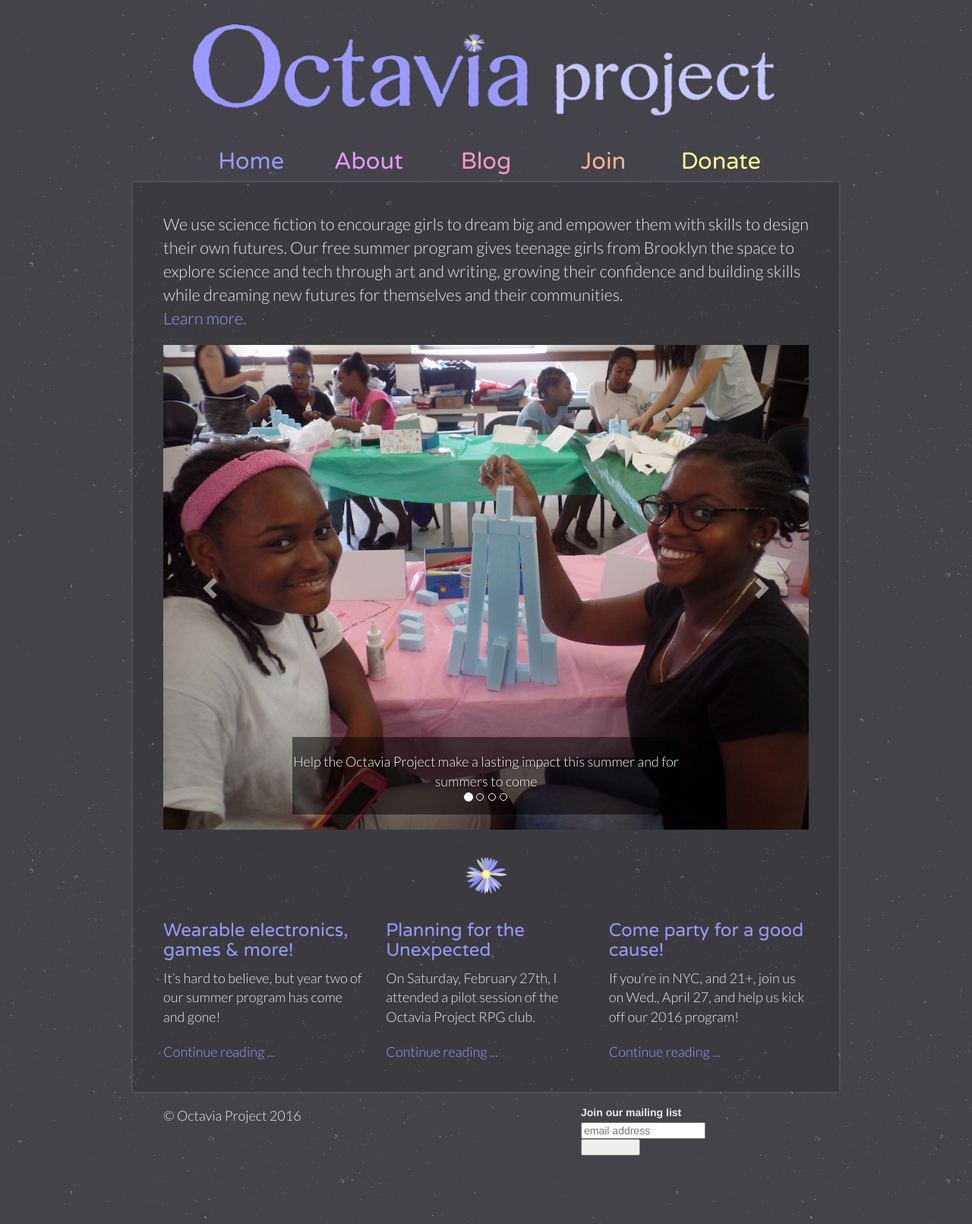
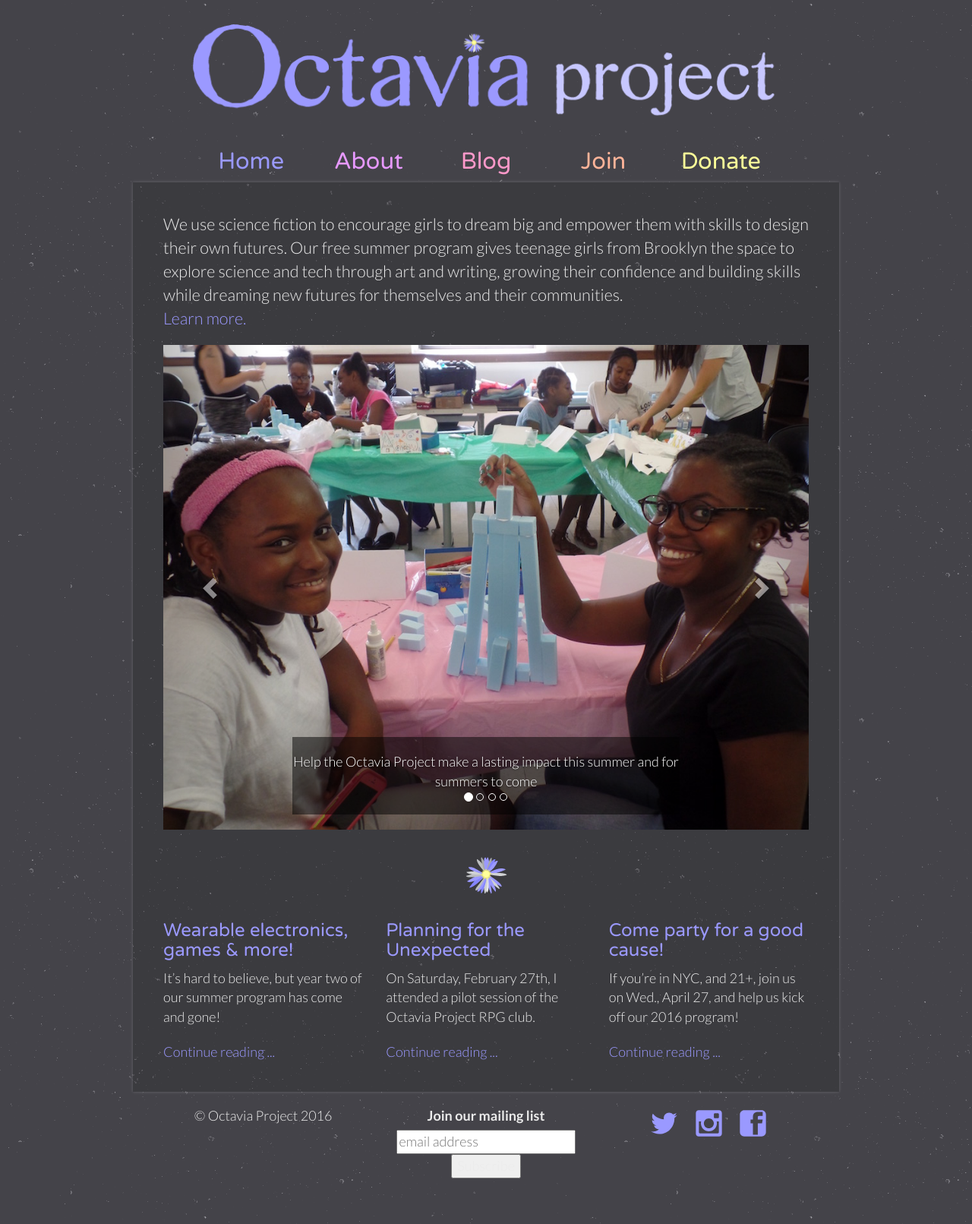
Before and after one commit to OctaviaProject/octaviaproject.github.io, a Jekyll site: the page built from index.html, in a window 1280 px wide. Shown: the whole page at 76% size. Built offline with Jekyll 4.4.1, drawn with Linux system fonts in a browser that asks for light colours; comment, search, counter and statistics services are not loaded.

Commit message:
Add social media icons to the footer
- structure the footer as columns
- remove the mailing list style (I think we don't want it?)
- add a couple styles

```diff
--- a/_includes/footer.html
+++ b/_includes/footer.html
@@ -1,27 +1,58 @@
       <div style="clear: both"></div>
     </div>
+
     <footer class="footer">
+      <div class="row">
+
+        <div class="col-md-4 footer-container">
+          <p>&copy; Octavia Project 2016</p>
+        </div>
+
+        <div class="col-md-4 footer-container">
           <!-- Begin MailChimp Signup Form -->
           <link href="//cdn-images.mailchimp.com/embedcode/slim-10_7.css" rel="stylesheet" type="text/css">
-<style type="text/css">
-	#mc_embed_signup{background:#fff; clear:left; font:14px Helvetica,Arial,sans-serif;  width:300px;}
-	/* Add your own MailChimp form style overrides in your site stylesheet or in this style block.
-	   We recommend moving this block and the preceding CSS link to the HEAD of your HTML file. */
-</style>
           <div id="mc_embed_signup">
-<form action="//octaviaproject.us11.list-manage.com/subscribe/post?u=7a06374868b767f09472fc663&amp;id=eff6ce3b8b" method="post" id="mc-embedded-subscribe-form" name="mc-embedded-subscribe-form" class="validate" target="_blank" novalidate>
+            <form action="//octaviaproject.us11.list-manage.com/subscribe/post?u=7a06374868b767f09472fc663&amp;id=eff6ce3b8b"
+                  method="post" id="mc-embedded-subscribe-form" name="mc-embedded-subscribe-form" class="validate" target="_blank" novalidate>
               <div id="mc_embed_signup_scroll">
                 <label for="mce-EMAIL">Join our mailing list</label>
-	<input type="email" value="" name="EMAIL" class="email" id="mce-EMAIL" placeholder="email address" required>
+                <input type="email" value="" name="EMAIL" class="email" id="mce-EMAIL" placeholder="email address" required style="width:90%">
                 <!-- real people should not fill this in and expect good things - do not remove this or risk form bot signups-->
                 <div style="position: absolute; left: -5000px;" aria-hidden="true"><input type="text" name="b_7a06374868b767f09472fc663_eff6ce3b8b" tabindex="-1" value=""></div>
                 <div class="clear"><input type="submit" value="Subscribe" name="subscribe" id="mc-embedded-subscribe" class="button"></div>
               </div>
             </form>
           </div>
+          <!--End mc_embed_signup-->
+        </div>
 
-<!--End mc_embed_signup-->
-      <p>&copy; Octavia Project 2016</p>
+        <div class="col-md-4 footer-container">
+          <div class="footer-icon-container">
+            <a href="https://twitter.com/octaviaproject">
+              <svg id="twitter" class="custom-icon" version="1.1" xmlns="http://www.w3.org/2000/svg" xmlns:xlink="http://www.w3.org/1999/xlink" viewBox="0 0 100 100" style="height: 35px; width: 35px;">
+                <path class="inner-shape" style="opacity:1;fill:#9a99ff;" transform="translate(0,0) scale(1)" d="M99.001,19.428c-3.606,1.608-7.48,2.695-11.547,3.184c4.15-2.503,7.338-6.466,8.841-11.189 c-3.885,2.318-8.187,4-12.768,4.908c-3.667-3.931-8.893-6.387-14.676-6.387c-11.104,0-20.107,9.054-20.107,20.223 c0,1.585,0.177,3.128,0.52,4.609c-16.71-0.845-31.525-8.895-41.442-21.131C6.092,16.633,5.1,20.107,5.1,23.813 c0,7.017,3.55,13.208,8.945,16.834c-3.296-0.104-6.397-1.014-9.106-2.529c-0.002,0.085-0.002,0.17-0.002,0.255 c0,9.799,6.931,17.972,16.129,19.831c-1.688,0.463-3.463,0.71-5.297,0.71c-1.296,0-2.555-0.127-3.783-0.363 c2.559,8.034,9.984,13.882,18.782,14.045c-6.881,5.424-15.551,8.657-24.971,8.657c-1.623,0-3.223-0.096-4.796-0.282 c8.898,5.738,19.467,9.087,30.82,9.087c36.982,0,57.206-30.817,57.206-57.543c0-0.877-0.02-1.748-0.059-2.617 C92.896,27.045,96.305,23.482,99.001,19.428z"></path>
+              </svg>
+            </a>
+          </div>
+
+          <div class="footer-icon-container">
+            <a href="https://www.instagram.com/octaviaprojnyc/">
+              <svg id="instagram" class="custom-icon" version="1.1" xmlns="http://www.w3.org/2000/svg" xmlns:xlink="http://www.w3.org/1999/xlink" viewBox="0 0 100 100" style="height: 35px; width: 35px;">
+                <path class="inner-shape" style="opacity:1;fill:#9a99ff;" transform="translate(0,0) scale(1)" d="M88.2,1H11.8C5.85,1,1.026,5.827,1.026,11.781V88.22C1.026,94.174,5.85,99,11.8,99H88.2c5.95,0,10.774-4.826,10.774-10.78 V11.781C98.973,5.827,94.149,1,88.2,1z M49.946,31.184c10.356,0,18.752,8.4,18.752,18.762c0,10.361-8.396,18.761-18.752,18.761 s-18.752-8.4-18.752-18.761S39.589,31.184,49.946,31.184z M87.513,83.615c0,2.165-1.753,3.919-3.917,3.919H16.341 c-2.164,0-3.917-1.755-3.917-3.919v-41.06h8.508c-0.589,2.35-0.904,4.807-0.904,7.34c0,16.612,13.459,30.079,30.063,30.079 s30.063-13.466,30.063-30.079c0-2.533-0.315-4.99-0.904-7.34h8.263L87.513,83.615L87.513,83.615z M87.764,27.124 c0,2.165-1.754,3.919-3.918,3.919H72.723c-2.164,0-3.917-1.755-3.917-3.919v-11.13c0-2.165,1.754-3.919,3.917-3.919h11.123 c2.165,0,3.918,1.755,3.918,3.919V27.124z"></path>
+              </svg>
+            </a>
+          </div>
+
+          <div class="footer-icon-container">
+            <a href="https://www.facebook.com/octaviaprojectnyc/">
+              <svg id="facebook-square" class="custom-icon" version="1.1" xmlns="http://www.w3.org/2000/svg" xmlns:xlink="http://www.w3.org/1999/xlink" viewBox="0 0 100 100" style="height: 35px; width: 35px;">
+                <path class="inner-shape" style="opacity:1;fill:#9a99ff;" transform="translate(0,0) scale(1)" d="M82.667,1H17.335C8.351,1,1,8.351,1,17.336v65.329c0,8.99,7.351,16.335,16.334,16.335h65.332 C91.652,99.001,99,91.655,99,82.665V17.337C99,8.353,91.652,1.001,82.667,1L82.667,1z M84.318,50H68.375v42.875H50V50h-8.855V35.973 H50v-9.11c0-12.378,5.339-19.739,19.894-19.739h16.772V22.3H72.967c-4.066-0.007-4.57,2.12-4.57,6.078l-0.023,7.594H86.75 l-2.431,14.027V50z"></path>
+              </svg>
+            </a>
+          </div>
+        </div>
+      </div>
+
     </footer>
 
     </div> <!-- /container -->
--- a/assets/css/common.scss
+++ b/assets/css/common.scss
@@ -7,3 +7,12 @@
   clear: both;
   margin: 30px;
 }
+
+div.footer-icon-container {
+  margin: 5px 10px 5px 10px;
+  display: inline-block;
+}
+
+div.footer-container {
+  text-align: center;
+}
```
Lines whose indentation alone changed are shown as unchanged.
